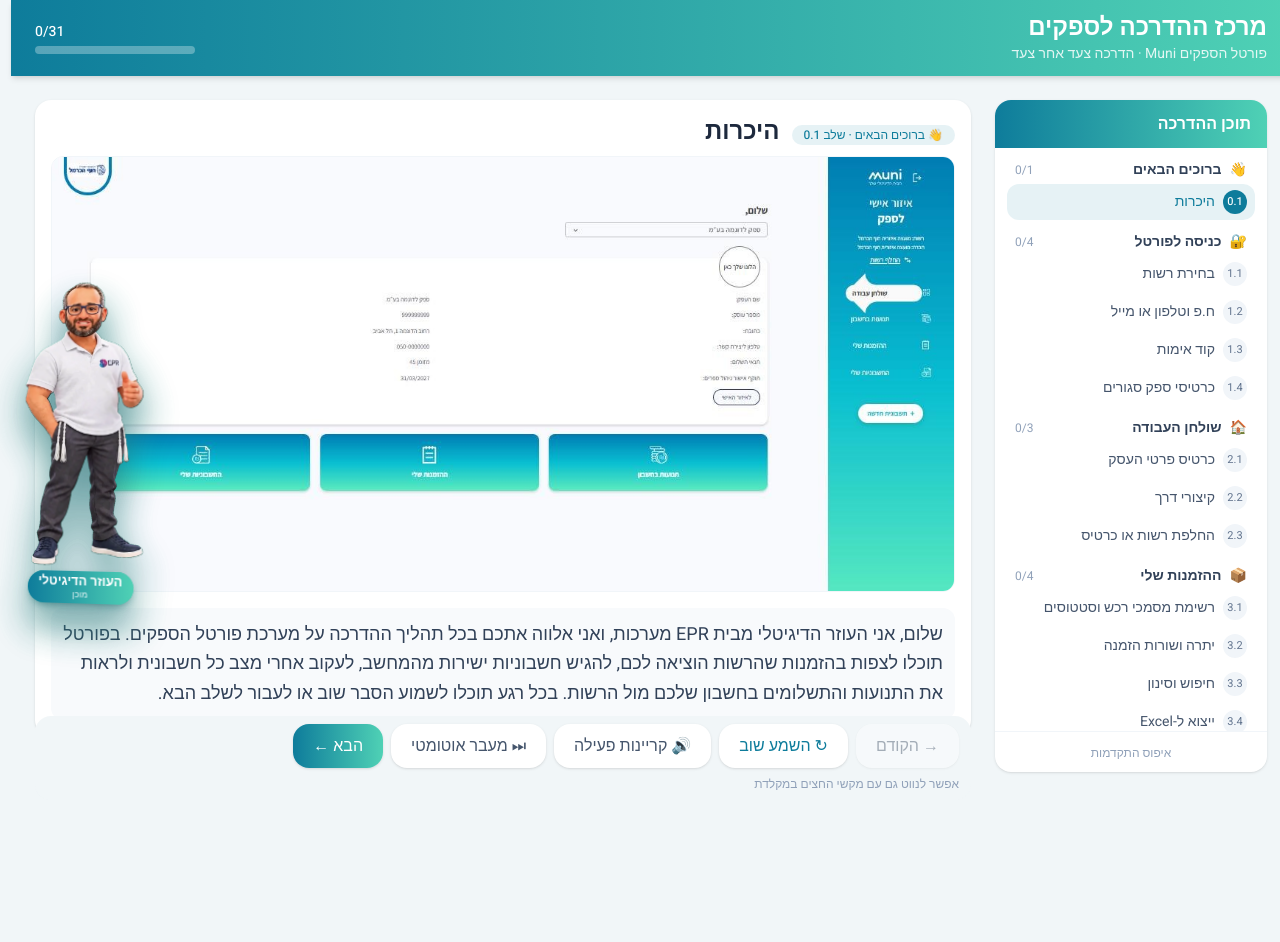
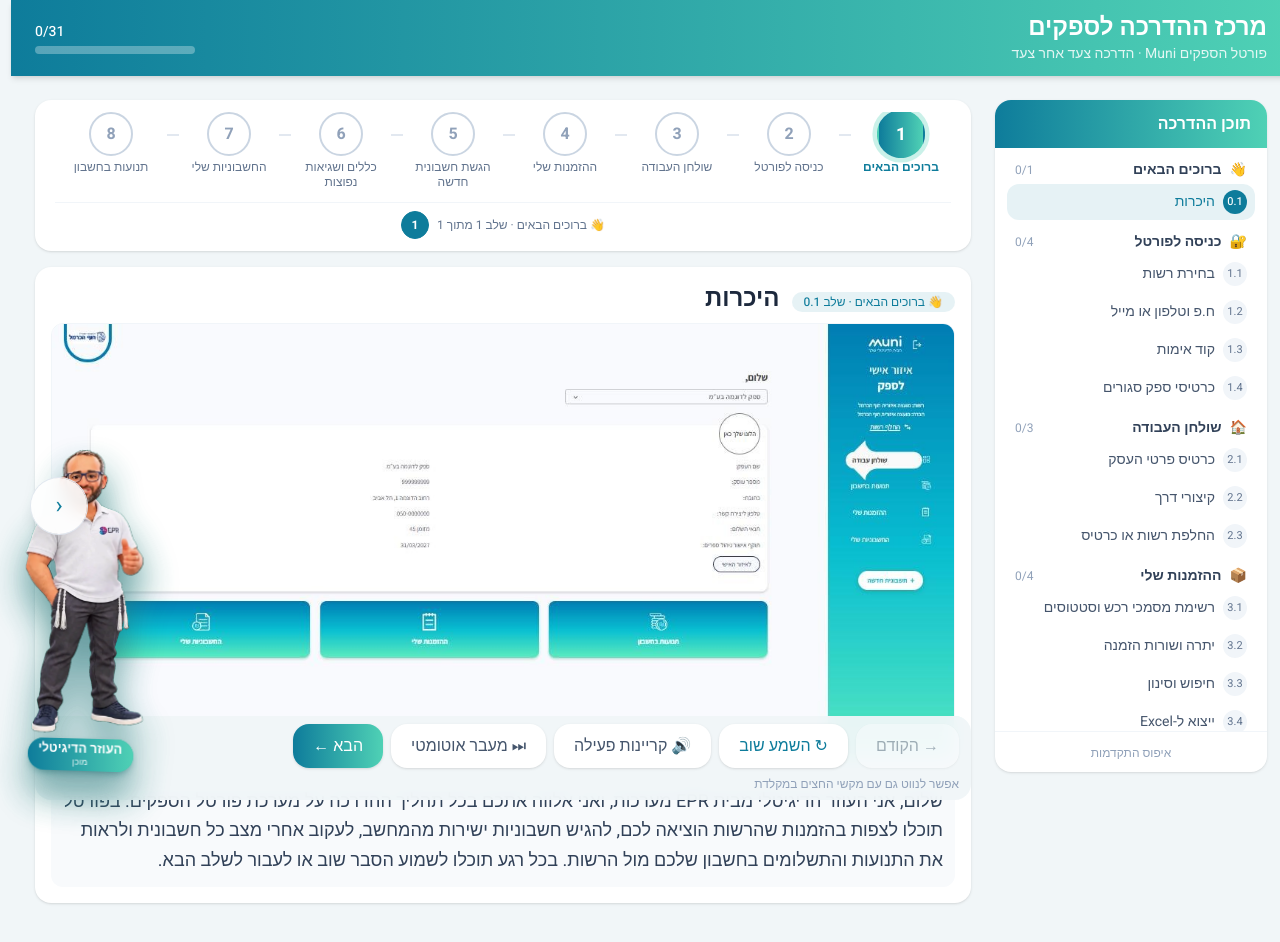
Before and after one commit to mimran2207-EPR/portel-sifkim, a React (Vite) app: page / in a window 1280 px wide. Shown: the top 942 px of the page. Before the commit the page ends 860 px from the top, so only its background shows below. Built offline with nearby package versions, Linux system fonts and the light colour scheme.

Commit message:
ui: e-learning process stepper, step circles and side arrows

```diff
--- a/src/App.tsx
+++ b/src/App.tsx
@@ -6,6 +6,7 @@
 import StepStage from "./components/StepStage";
 import AvatarPanel from "./components/AvatarPanel";
 import Controls from "./components/Controls";
+import ProcessStepper from "./components/ProcessStepper";
 import { moduleIntroUrl } from "./lib/media";
 import { isNarrationEnabled, setNarrationEnabled, stopSpeaking } from "./lib/speech";
 
@@ -155,12 +156,17 @@
           />
         </div>
         <main className="flex min-w-0 flex-col gap-4 xl:col-start-2 xl:row-start-1">
+          <ProcessStepper modules={modules} currentId={step.id} done={done} onSelect={select} />
           <StepStage
             key={step.id}
             module={found.module}
             step={step}
             focusTitle={navigated}
             activeWord={activeWord}
+            onPrev={goPrev}
+            onNext={goNext}
+            canPrev={!isFirst}
+            canNext={!isLast}
             presenter={
               <AvatarPanel
                 key={`${step.id}-${replay}`}
--- /dev/null
+++ b/src/components/ProcessStepper.tsx
@@ -0,0 +1,97 @@
+import type { Module } from "../content/types";
+
+interface Props {
+  modules: Module[];
+  currentId: string;
+  done: string[];
+  onSelect: (stepId: string) => void;
+}
+
+type State = "done" | "current" | "todo";
+
+function moduleState(m: Module, currentId: string, done: Set<string>): State {
+  if (m.steps.some((s) => s.id === currentId)) return "current";
+  return m.steps.every((s) => done.has(s.id)) ? "done" : "todo";
+}
+
+const circle: Record<State, string> = {
+  done: "bg-[#4fd1b5] text-white border-[#4fd1b5]",
+  current: "muni-gradient text-white border-transparent ring-4 ring-[#4fd1b5]/30 scale-110",
+  todo: "bg-white text-slate-400 border-slate-300",
+};
+
+// E-learning style progress: one numbered circle per topic (process) with a connecting
+// line, then the steps of the current topic as smaller circles. Every circle jumps there.
+export default function ProcessStepper({ modules, currentId, done, onSelect }: Props) {
+  const doneSet = new Set(done);
+  const current = modules.find((m) => m.steps.some((s) => s.id === currentId)) ?? modules[0];
+  const stepIndex = current.steps.findIndex((s) => s.id === currentId);
+
+  return (
+    <nav aria-label="תהליכי ההדרכה" className="rounded-2xl bg-white px-3 py-3 shadow-sm md:px-5">
+      <ol className="flex items-start overflow-x-auto pb-1" data-testid="process-stepper">
+        {modules.map((m, i) => {
+          const st = moduleState(m, currentId, doneSet);
+          return (
+            <li key={m.id} className="flex min-w-[4.5rem] flex-1 items-start">
+              <button
+                type="button"
+                onClick={() => onSelect(m.steps[0].id)}
+                aria-current={st === "current" ? "step" : undefined}
+                aria-label={`נושא ${i + 1}: ${m.title}${st === "done" ? " (הושלם)" : ""}`}
+                className="group flex w-full flex-col items-center gap-1 focus:outline-none"
+              >
+                <span
+                  className={`flex h-9 w-9 items-center justify-center rounded-full border-2 text-sm font-bold transition group-hover:scale-110 group-focus-visible:ring-4 group-focus-visible:ring-[#0e7c9b]/40 md:h-11 md:w-11 md:text-base ${circle[st]}`}
+                >
+                  {st === "done" ? "✓" : i + 1}
+                </span>
+                <span className={`text-center text-[0.68rem] leading-tight md:text-xs ${st === "current" ? "font-bold text-[#0e7c9b]" : "text-slate-500"}`}>
+                  {m.title}
+                </span>
+              </button>
+              {i < modules.length - 1 && (
+                <span
+                  aria-hidden="true"
+                  className={`mt-[1.1rem] h-0.5 min-w-3 flex-1 md:mt-[1.35rem] ${st === "done" ? "bg-[#4fd1b5]" : "bg-slate-200"}`}
+                />
+              )}
+            </li>
+          );
+        })}
+      </ol>
+
+      <div className="mt-2 flex flex-wrap items-center justify-center gap-2 border-t border-slate-100 pt-2" data-testid="step-dots">
+        <span className="text-xs text-slate-500">
+          {current.icon} {current.title} · שלב {stepIndex + 1} מתוך {current.steps.length}
+        </span>
+        <ol className="flex flex-wrap items-center gap-1.5">
+          {current.steps.map((s, i) => {
+            const isCur = s.id === currentId;
+            const isDone = doneSet.has(s.id);
+            return (
+              <li key={s.id}>
+                <button
+                  type="button"
+                  onClick={() => onSelect(s.id)}
+                  aria-current={isCur ? "step" : undefined}
+                  aria-label={`שלב ${s.id}: ${s.title}`}
+                  title={s.title}
+                  className={`flex h-7 w-7 items-center justify-center rounded-full border text-xs font-semibold transition hover:scale-110 focus-visible:outline-2 focus-visible:outline-[#0e7c9b] ${
+                    isCur
+                      ? "border-[#0e7c9b] bg-[#0e7c9b] text-white"
+                      : isDone
+                        ? "border-[#4fd1b5] bg-[#4fd1b5]/15 text-[#0b5f77]"
+                        : "border-slate-300 bg-white text-slate-500"
+                  }`}
+                >
+                  {i + 1}
+                </button>
+              </li>
+            );
+          })}
+        </ol>
+      </div>
+    </nav>
+  );
+}
--- a/src/components/StepStage.tsx
+++ b/src/components/StepStage.tsx
@@ -11,6 +11,11 @@
   activeWord?: number;
   /** Floating presenter (avatar) drawn over a corner of the screenshot. */
   presenter?: ReactNode;
+  /** Side arrows on the screenshot (previous / next screen). */
+  onPrev?: () => void;
+  onNext?: () => void;
+  canPrev?: boolean;
+  canNext?: boolean;
 }
 
 function HighlightRing({ step }: { step: Step }) {
@@ -41,7 +46,10 @@
   );
 }
 
-export default function StepStage({ module, step, focusTitle = false, activeWord = -1, presenter }: Props) {
+const arrow =
+  "absolute top-[42%] z-30 flex h-11 w-11 -translate-y-1/2 items-center justify-center rounded-full bg-white/90 text-2xl text-[#0e7c9b] shadow-lg ring-1 ring-slate-200 backdrop-blur transition hover:scale-110 hover:bg-white focus-visible:outline-2 focus-visible:outline-[#0e7c9b] disabled:pointer-events-none disabled:opacity-0 md:h-14 md:w-14";
+
+export default function StepStage({ module, step, focusTitle = false, activeWord = -1, presenter, onPrev, onNext, canPrev = true, canNext = true }: Props) {
   const [failed, setFailed] = useState<string | null>(null);
   const [loaded, setLoaded] = useState<string | null>(null);
   const titleRef = useRef<HTMLHeadingElement>(null);
@@ -62,7 +70,7 @@
       </div>
 
       {/* Width is capped from viewport height so image + ring scale together (keeps % coords exact). */}
-      <div className="relative mx-auto w-full max-w-[max(18rem,calc((100vh-10rem)*2.05))]">
+      <div className="relative mx-auto w-full max-w-[max(18rem,calc((100vh-17rem)*2.05))]">
         {showImage ? (
           <div className="relative overflow-hidden rounded-xl border border-slate-100">
             <img
@@ -82,12 +90,23 @@
             <HighlightRing step={step} />
           </div>
         )}
+        {/* RTL: previous screen on the right edge, next screen on the left edge */}
+        {onPrev && (
+          <button type="button" aria-label="המסך הקודם" onClick={onPrev} disabled={!canPrev} className={`${arrow} right-1 md:-right-5`}>
+            <span aria-hidden="true">›</span>
+          </button>
+        )}
+        {onNext && (
+          <button type="button" aria-label="המסך הבא" onClick={onNext} disabled={!canNext} className={`${arrow} left-1 md:-left-5`}>
+            <span aria-hidden="true">‹</span>
+          </button>
+        )}
         {presenter && (
           // Always the same corner (bottom-left) so the presenter never jumps between steps.
           <div
             data-testid="presenter-slot"
             style={{ ["--tilt" as string]: -1 }}
-            className="absolute bottom-0 left-1 z-20 w-[clamp(64px,18%,240px)] translate-y-[4%] md:-translate-x-[34%]"
+            className="absolute bottom-0 left-1 z-20 w-[clamp(44px,15%,240px)] md:w-[clamp(64px,18%,240px)] translate-y-[4%] md:-translate-x-[34%]"
           >
             {presenter}
           </div>
```
Also changed, not shown: 2 other files (tests, documents, lock files or other folders).
